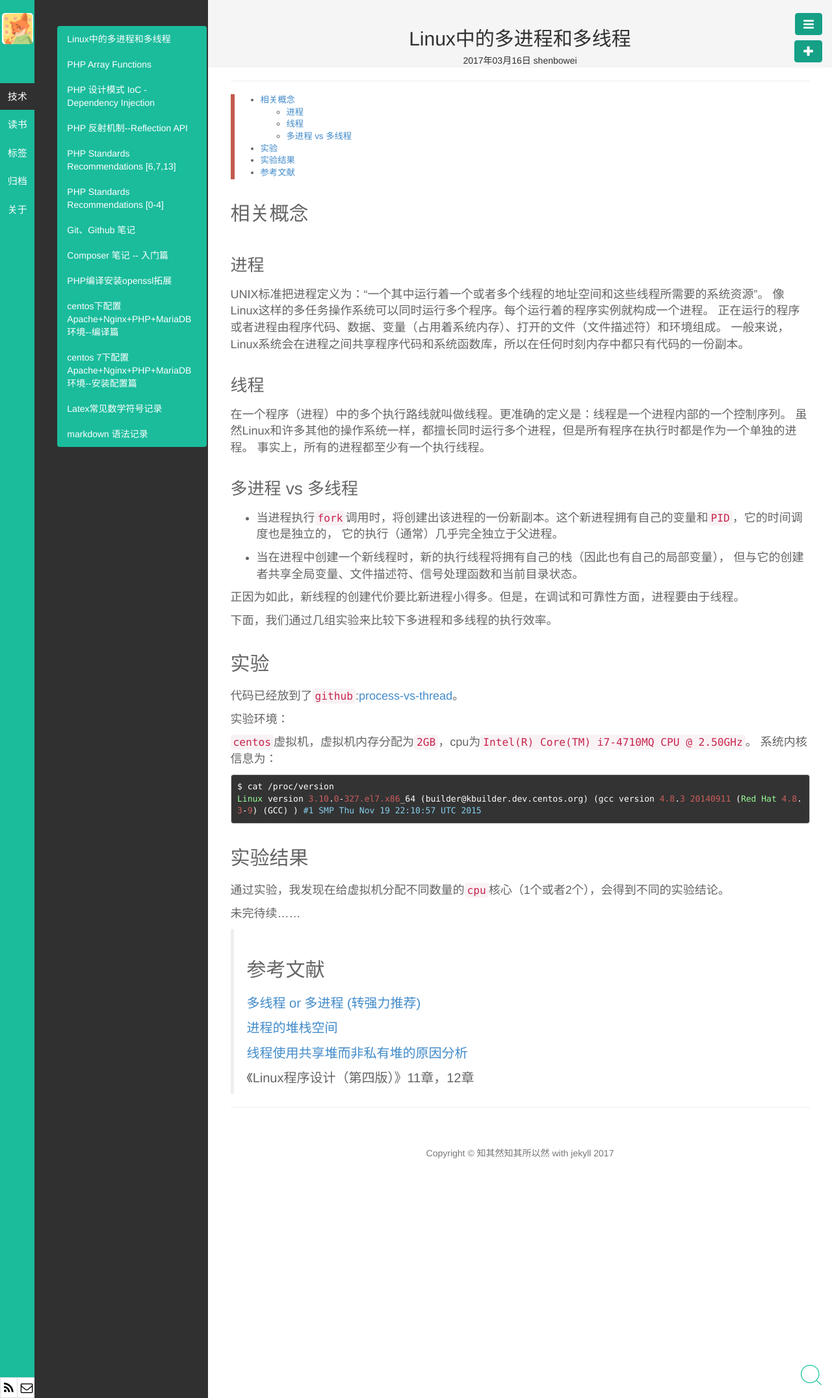
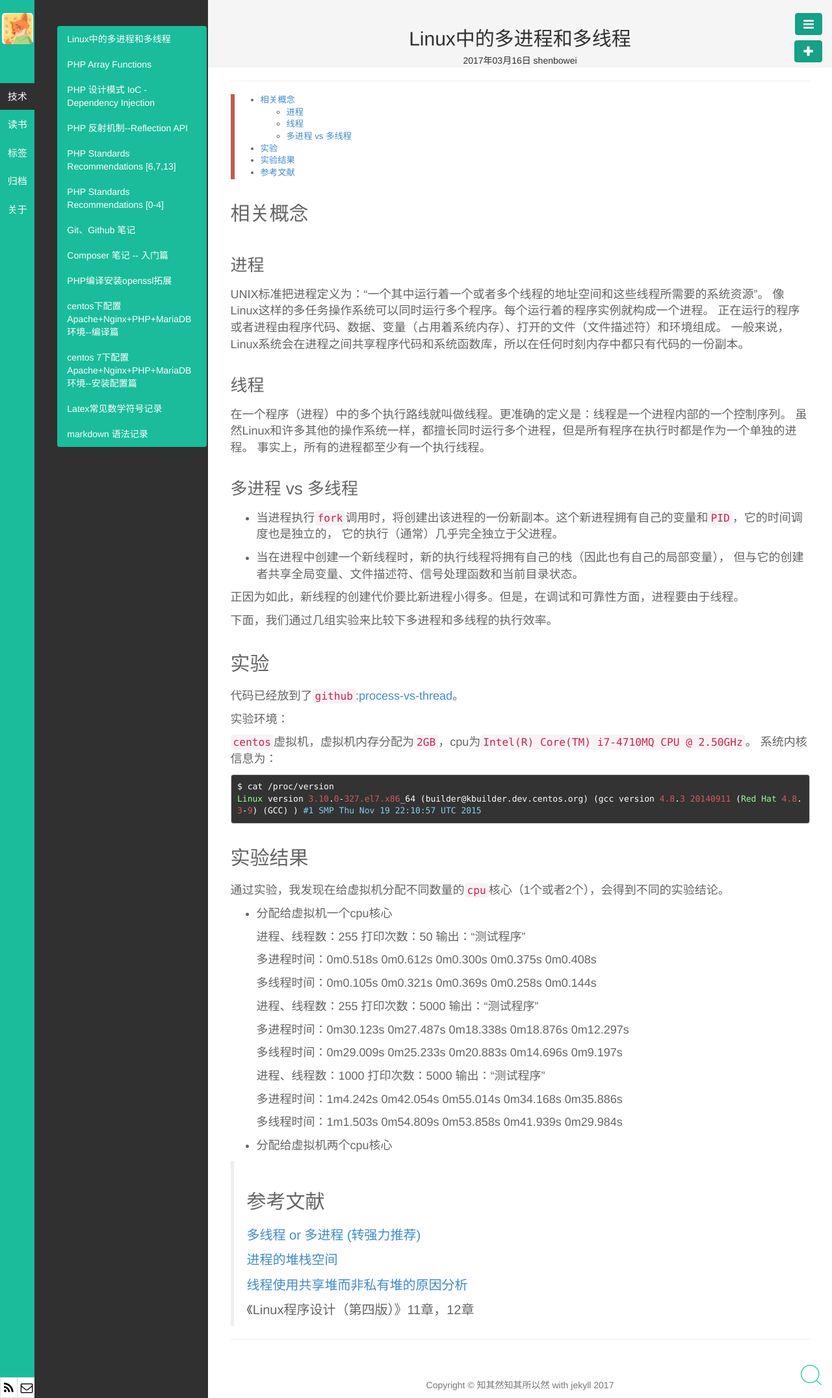
Before and after one commit to shenbowei/shenbowei.github.io, a Jekyll site: the page built from _posts/技术/2017-03-16-process-vs-thread.markdown, in a window 1280 px wide. Shown: the whole page at 65% size. Built offline with Jekyll 4.4.1, drawn with Linux system fonts in a browser that asks for light colours; comment, search, counter and statistics services are not loaded.

Commit message:
multi process vs multi thread

```diff
--- a/_posts/技术/2017-03-16-process-vs-thread.markdown
+++ b/_posts/技术/2017-03-16-process-vs-thread.markdown
@@ -54,7 +54,28 @@ Linux version 3.10.0-327.el7.x86_64 (builder@kbuilder.dev.centos.org) (gcc versi
 
 通过实验，我发现在给虚拟机分配不同数量的`cpu`核心（1个或者2个），会得到不同的实验结论。
 
-未完待续……
+- 分配给虚拟机一个cpu核心
+
+	进程、线程数：255	打印次数：50	输出：“测试程序”
+
+	多进程时间：0m0.518s	0m0.612s	0m0.300s	0m0.375s	0m0.408s
+
+	多线程时间：0m0.105s	0m0.321s	0m0.369s	0m0.258s	0m0.144s
+
+	进程、线程数：255	打印次数：5000	输出：“测试程序”
+
+	多进程时间：0m30.123s	0m27.487s	0m18.338s	0m18.876s	0m12.297s
+
+	多线程时间：0m29.009s	0m25.233s	0m20.883s	0m14.696s	0m9.197s
+
+	进程、线程数：1000	打印次数：5000	输出：“测试程序”
+
+	多进程时间：1m4.242s	0m42.054s	0m55.014s	0m34.168s	0m35.886s
+
+	多线程时间：1m1.503s	0m54.809s	0m53.858s	0m41.939s	0m29.984s
+
+
+- 分配给虚拟机两个cpu核心
 
 
 
```
